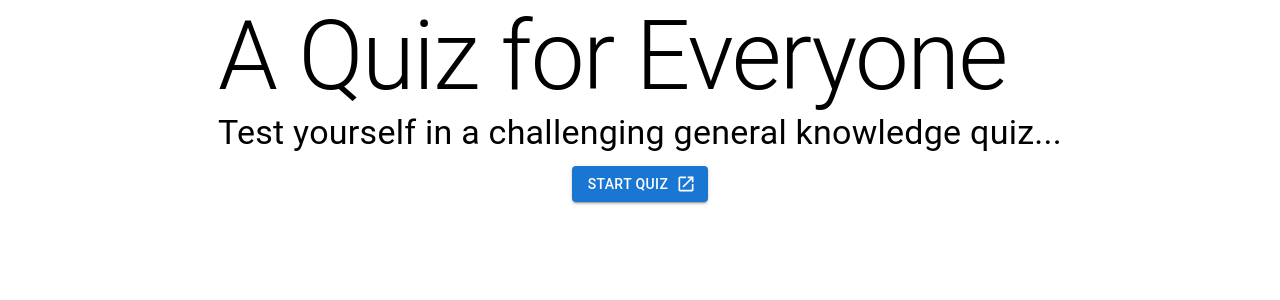
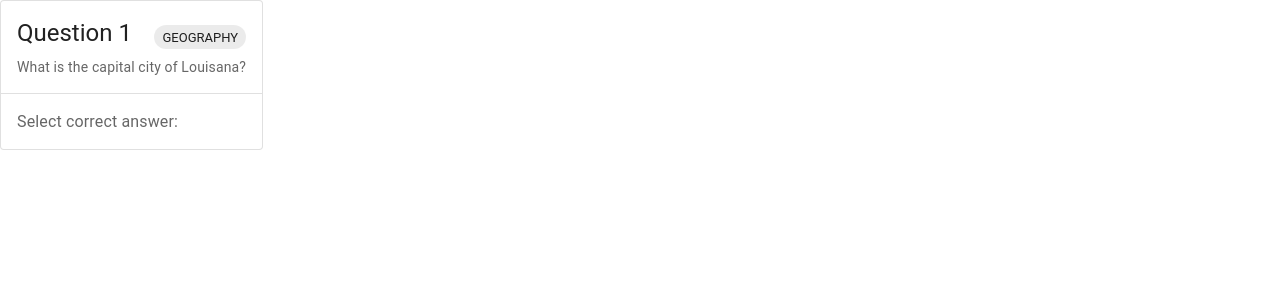
Before and after one commit to RWCannell/a-quiz-for-everyone, a React (Create React App) app in the folder frontend/: page /quiz in a window 1280 px wide. Shown: the top 300 px of the page. Built offline with nearby package versions, Linux system fonts and the light colour scheme.

Commit message:
Added router

```diff
--- a/frontend/package.json
+++ b/frontend/package.json
@@ -44,5 +44,8 @@
       "last 1 firefox version",
       "last 1 safari version"
     ]
+  },
+  "devDependencies": {
+    "react-router-dom": "^6.23.1"
   }
 }
--- a/frontend/src/components/QuestionCard.tsx
+++ b/frontend/src/components/QuestionCard.tsx
@@ -1 +1,69 @@
-export {}
+import * as React from 'react';
+import Card from '@mui/material/Card';
+import Box from '@mui/material/Box';
+import Chip from '@mui/material/Chip';
+import Stack from '@mui/material/Stack';
+import Divider from '@mui/material/Divider';
+import Typography from '@mui/material/Typography';
+import RadioGroup from '@mui/material/RadioGroup';
+import FormControlLabel from '@mui/material/FormControlLabel';
+import FormControl from '@mui/material/FormControl';
+import FormLabel from '@mui/material/FormLabel';
+import Radio from '@mui/material/Radio';
+
+export type QuestionCardProps = {
+    questionNumber: number;
+    questionSubject: string;
+    questionText: string;
+    questionOptions: string[];
+};
+
+function renderQuestionOptions(options: string[]) {
+    return (
+        <>
+        {options.forEach((option: string) => {
+            <FormControlLabel value={option} control={<Radio />} label={option} />
+        })}
+        </>
+    );
+
+}
+
+function QuestionCard(questionCardProps: QuestionCardProps) {
+  return (
+    <Card variant="outlined" sx={{ maxWidth: 360 }}>
+      <Box sx={{ p: 2 }}>
+        <Stack direction="row" justifyContent="space-between" alignItems="center">
+          <Typography gutterBottom variant="h5" component="div">
+            Question {questionCardProps.questionNumber}
+          </Typography>
+          <Chip label={questionCardProps.questionSubject} size="small" />
+        </Stack>
+        <Typography color="text.secondary" variant="body2">
+            {questionCardProps.questionText}
+        </Typography>
+      </Box>
+      <Divider />
+      <Box sx={{ p: 2 }}>
+        {/* <Stack direction="row" spacing={1}>
+          <Chip color="primary" label="Soft" size="small" />
+          <Chip label="Medium" size="small" />
+          <Chip label="Hard" size="small" />
+          <Chip label="Hard" size="small" />
+        </Stack> */}
+        <FormControl>
+            <FormLabel id="options-radio-buttons-group-label">Select correct answer:</FormLabel>
+            <RadioGroup
+                aria-labelledby="options-radio-buttons-group-label"
+                defaultValue="New Orleans"
+                name="options-radio-buttons-group"
+            >
+                { renderQuestionOptions(questionCardProps.questionOptions) }
+            </RadioGroup>
+            </FormControl>
+      </Box>
+    </Card>
+  );
+}
+
+export default QuestionCard;
--- /dev/null
+++ b/frontend/src/components/ResultsForm.tsx
@@ -0,0 +1 @@
+export {}
--- a/frontend/src/index.tsx
+++ b/frontend/src/index.tsx
@@ -1,15 +1,33 @@
 import React from 'react';
 import ReactDOM from 'react-dom/client';
+import { RouterProvider, createBrowserRouter } from "react-router-dom";
 import './index.css';
-import HomePage from './components/HomePage';
+import HomePage from './pages/HomePage';
+import QuestionsPage from './pages/QuestionsPage';
+import ResultsPage from './pages/ResultsPage';
 import reportWebVitals from './reportWebVitals';
+
+const router = createBrowserRouter([
+  {
+    path: "/",
+    element: <HomePage />,
+  },
+  {
+    path: "/quiz",
+    element: <QuestionsPage />,
+  },
+  {
+    path: "/results",
+    element: <ResultsPage />,
+  },
+]);
 
 const root = ReactDOM.createRoot(
   document.getElementById('root') as HTMLElement
 );
 root.render(
   <React.StrictMode>
-    <HomePage />
+    <RouterProvider router={router} />
   </React.StrictMode>
 );
 
--- /dev/null
+++ b/frontend/src/pages/HomePage.tsx
@@ -0,0 +1,39 @@
+import Box from '@mui/material/Box';
+// import { Link as RouterLink } from 'react-router-dom';
+import { Link } from "react-router-dom";
+import Button from '@mui/material/Button';
+import LaunchIcon from '@mui/icons-material/Launch';
+import Typography from '@mui/material/Typography';
+import Grid from '@mui/material/Grid';
+
+function HomePage() {
+  return (
+    <>
+      <Box sx={{ width: '100%' }}>
+        <Grid
+          container rowSpacing={1}
+          alignItems="center"
+          justifyContent="center"
+        >
+          <Grid item>
+            <Box sx={{ width: '100%' }}>
+              <Typography variant="h1">
+                A Quiz for Everyone
+              </Typography>
+              <Typography variant="h4" gutterBottom>
+                Test yourself in a challenging general knowledge quiz...
+              </Typography>
+              <Box sx={{ textAlign: 'center' }}>
+                  <Button variant="contained" endIcon={<LaunchIcon />}>
+                    <Link to="/quiz">Start Quiz</Link>
+                  </Button>
+              </Box>
+            </Box>
+          </Grid>
+        </Grid>
+      </Box>
+    </>
+  );
+}
+
+export default HomePage;
--- /dev/null
+++ b/frontend/src/pages/QuestionsPage.tsx
@@ -0,0 +1,42 @@
+import Box from '@mui/material/Box';
+import Button from '@mui/material/Button';
+import LaunchIcon from '@mui/icons-material/Launch';
+import Typography from '@mui/material/Typography';
+import Grid from '@mui/material/Grid';
+import QuestionCard, { QuestionCardProps } from '../components/QuestionCard';
+
+const questionCardProps: QuestionCardProps = {
+    questionNumber: 1,
+    questionSubject: 'GEOGRAPHY',
+    questionText: 'What is the capital city of Louisana?',
+    questionOptions: [
+        'New Orleans',
+        'Baton Rouge',
+        'Lafayette',
+        'Lake Charles'
+    ],
+};
+function QuestionsPage() {
+  return (
+    <>
+      <Box sx={{ width: '100%' }}>
+        <Grid
+          container rowSpacing={1}
+          alignItems="left"
+          justifyContent="left"
+        >
+          <Grid item>
+            <Box sx={{ width: '100%' }}>
+                <QuestionCard {
+                    ...questionCardProps
+                }
+                />
+            </Box>
+          </Grid>
+        </Grid>
+      </Box>
+    </>
+  );
+}
+
+export default QuestionsPage;
--- a/frontend/src/components/HomePage.tsx
+++ b/frontend/src/pages/ResultsPage.tsx
@@ -4,14 +4,14 @@ import LaunchIcon from '@mui/icons-material/Launch';
 import Typography from '@mui/material/Typography';
 import Grid from '@mui/material/Grid';
 
-function HomePage() {
+function ResultsPage() {
   return (
     <>
       <Box sx={{ width: '100%' }}>
         <Grid
           container rowSpacing={1}
-          alignItems="center"
-          justifyContent="center"
+          alignItems="left"
+          justifyContent="left"
         >
           <Grid item>
             <Box sx={{ width: '100%' }}>
@@ -34,4 +34,4 @@ function HomePage() {
   );
 }
 
-export default HomePage;
+export default ResultsPage;
```
Also changed, not shown: 1 other file (tests, documents, lock files or other folders).
